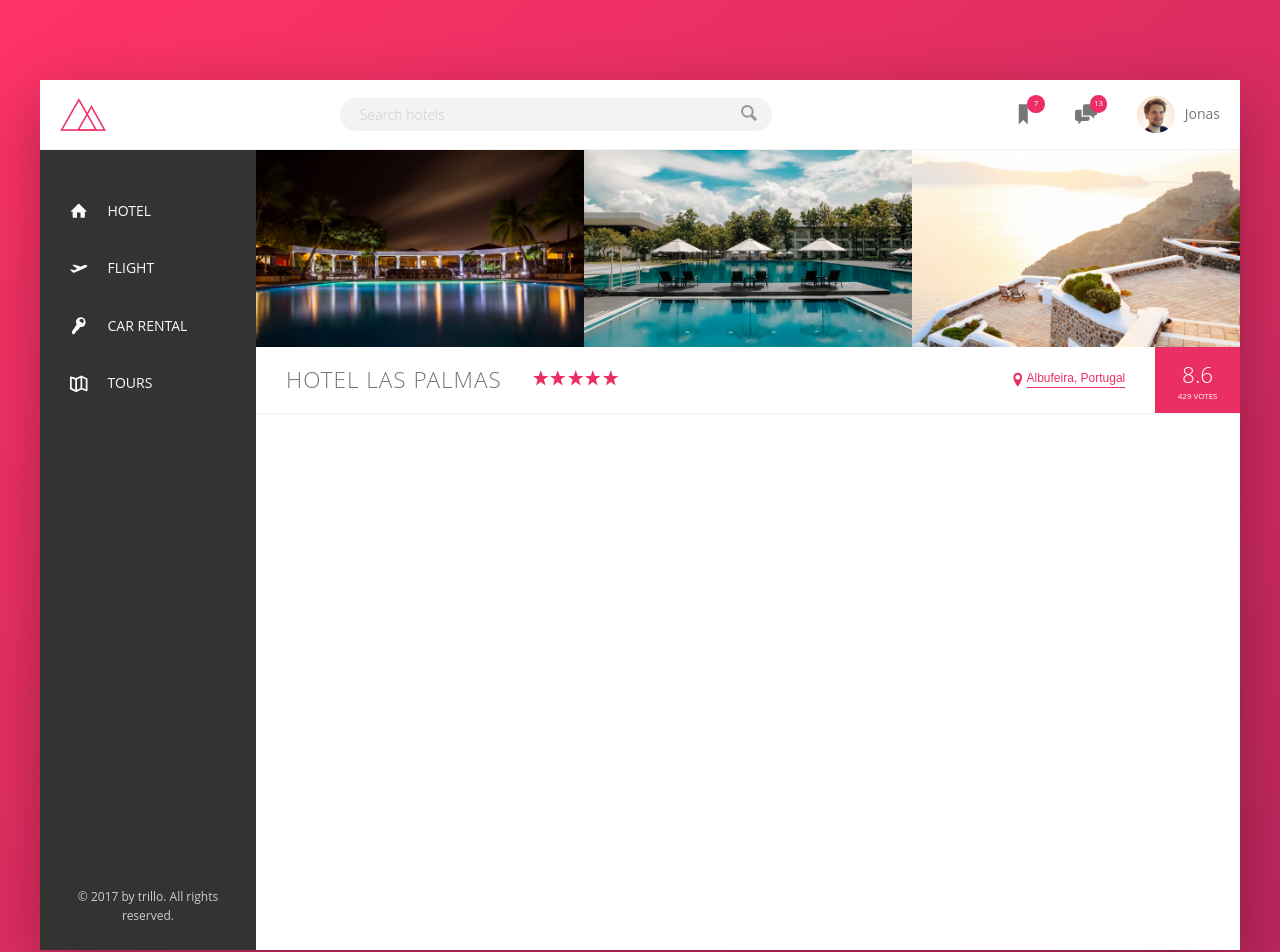
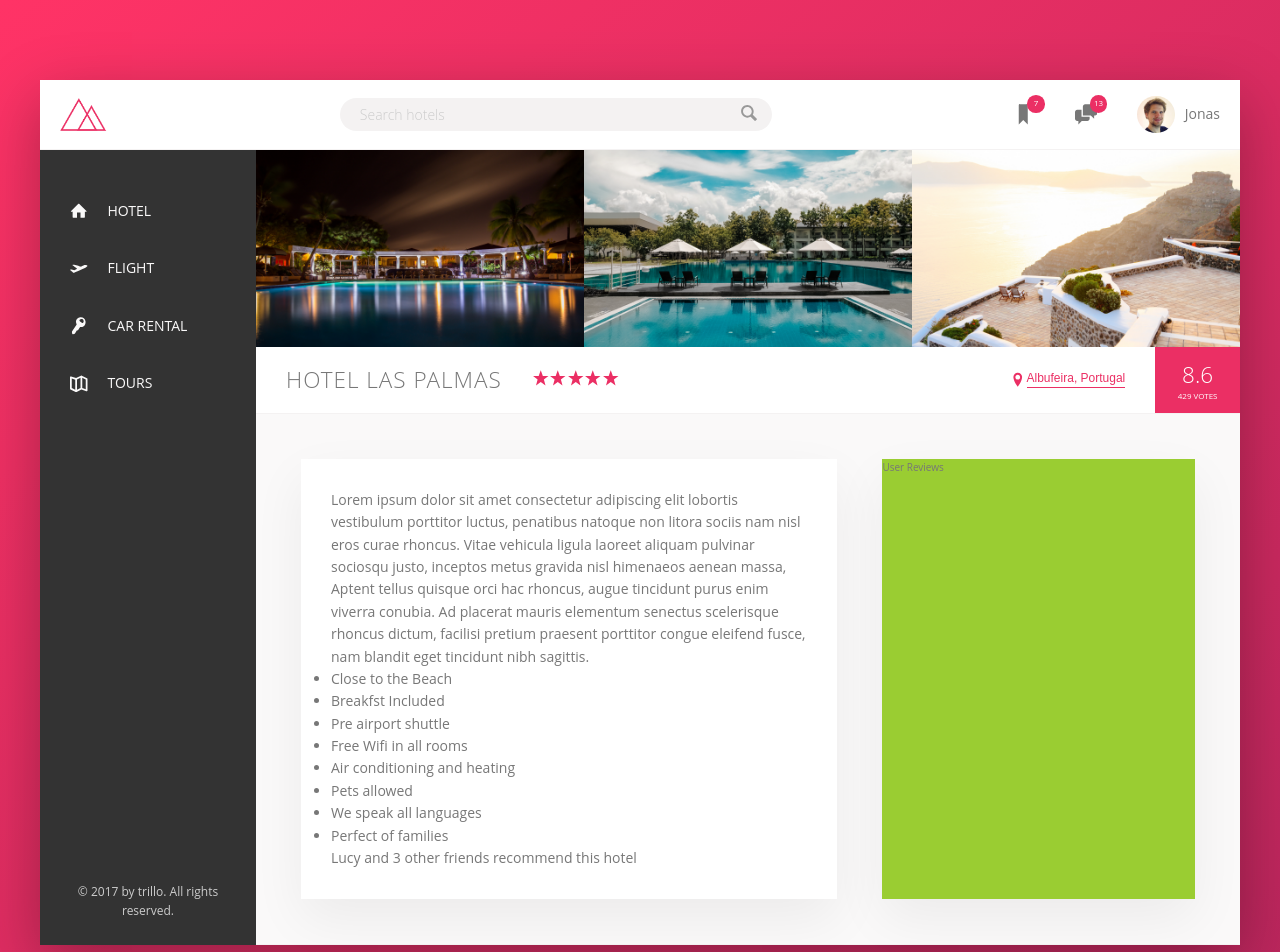
Before and after one commit to masaka222/trillo-project, a React (Create React App) app: page / in a window 1280 px wide. Shown: the top 952 px of the page. Built offline with nearby package versions, Linux system fonts and the light colour scheme; the HTML template or start-up script is replaced by a standard one.

Commit message:
Hotel Details Layout

```diff
--- a/src/HotelView.css
+++ b/src/HotelView.css
@@ -1,8 +1,6 @@
 .hotel-view{
     background-color: #fff;
     flex: 1;
-
-    height: 80rem;
 }
 
 .gallery{
@@ -13,6 +11,10 @@
     display: block;
 }
 
+
+/*////////////////////////////////////////
+    OVERVIEW
+*/
 .overview{
     display: flex;
     align-items: center;
@@ -60,6 +62,10 @@
     text-transform: uppercase;
 }
 
+
+/*////////////////////////////////////////
+    BUTTON
+*/
 .btn-inline{
     border: none;
     color: var(--color-primary);
@@ -97,3 +103,30 @@
         box-shadow: none;
     }
 }
+
+
+/*////////////////////////////////////////
+    DESCRIPTION
+*/
+
+.detail{
+    display: flex;
+    padding: 4.5rem;
+    background-color: var(--color-grey-light-1);
+    border-bottom: 1px solid var(--color-grey-light-2);
+}
+
+.description{
+    font-size: 1.4rem;
+    background-color: #fff;
+    box-shadow: 0 2rem 5rem rgba(0, 0, 0, .06);
+    padding: 3rem;
+    flex: 0 0 60%;
+    margin-right: 4.5rem;
+}
+
+.user-reviews{
+    background-color: yellowgreen;
+    box-shadow: 0 2rem 5rem rgba(0, 0, 0, .06);
+    flex: 1;
+}
--- a/src/HotelView.js
+++ b/src/HotelView.js
@@ -49,6 +49,38 @@ class HotelView extends Component {
               </div>
             </div>
           </div>
+
+
+          <div className="detail">
+            <div className="description">
+              <p className="paragraph">
+                Lorem ipsum dolor sit amet consectetur adipiscing elit lobortis vestibulum porttitor luctus, penatibus natoque non litora sociis nam nisl eros curae rhoncus. Vitae vehicula ligula laoreet aliquam pulvinar sociosqu justo, inceptos metus gravida nisl himenaeos aenean massa,
+              </p>
+              <p className="paragraph">
+                Aptent tellus quisque orci hac rhoncus, augue tincidunt purus enim viverra conubia. Ad placerat mauris elementum senectus scelerisque rhoncus dictum, facilisi pretium praesent porttitor congue eleifend fusce, nam blandit eget tincidunt nibh sagittis.
+              </p>
+              <ul className="list">
+                <li>Close to the Beach</li>
+                <li>Breakfst Included</li>
+                <li>Pre airport shuttle</li>
+                <li>Free Wifi in all rooms</li>
+                <li>Air conditioning and heating</li>
+                <li>Pets allowed</li>
+                <li>We speak all languages</li>
+                <li>Perfect of families</li>
+              </ul>
+
+              <div className="recommend">
+                <p className="recommend__count">
+                  Lucy and 3 other friends recommend this hotel
+                </p>
+              </div>
+            </div>
+
+            <div className="user-reviews">
+              User Reviews
+            </div>
+          </div>
         </main>
       </div>
     );
```
